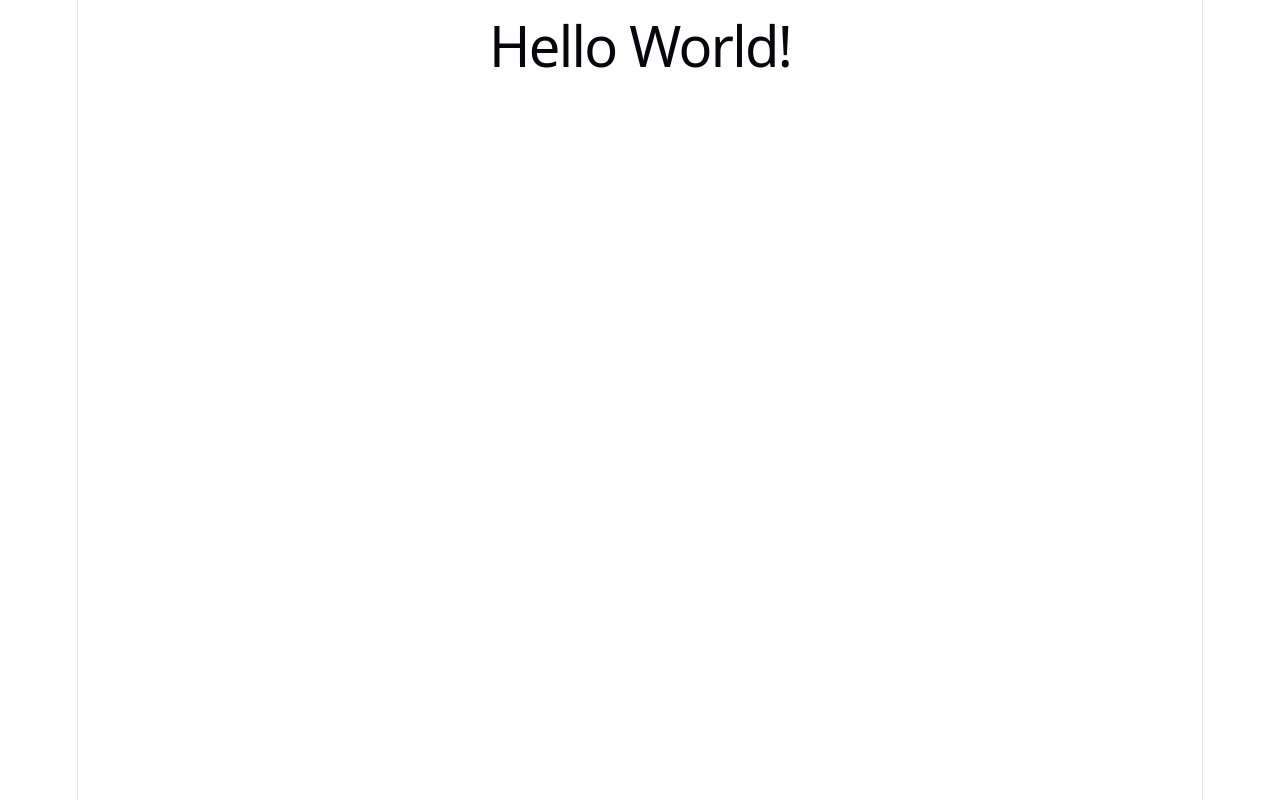
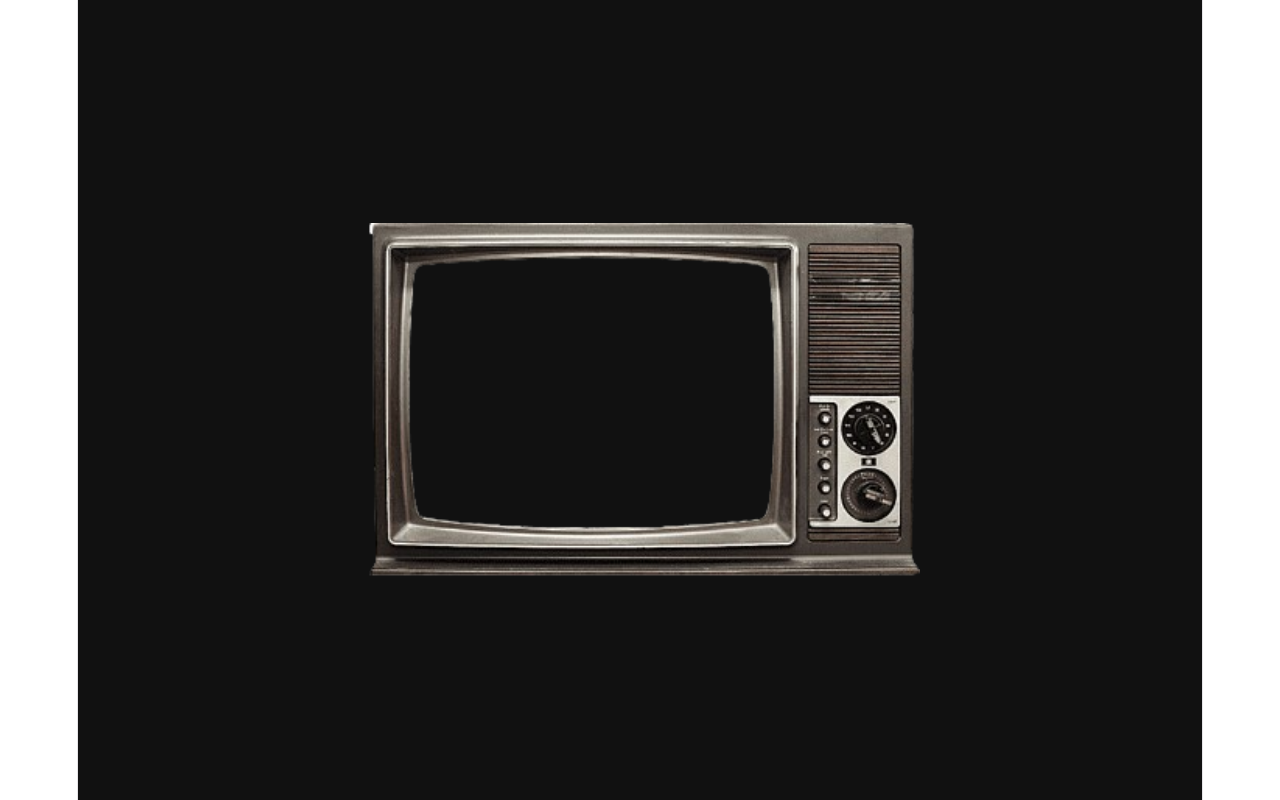
Before and after one commit to siddharthan-pradeep07/personal-website-redesign, a React (Vite) app: page / in a window 1280 px wide. Built offline with nearby package versions, Linux system fonts and the light colour scheme.

Commit message:
(commit2) Added a tv image and added the code to display the img.

```diff
--- a/src/App.jsx
+++ b/src/App.jsx
@@ -1,9 +1,15 @@
-function App() {
+import tvImage from "./assets/crt_tv.png";
+
+export default function App() {
   return (
-    <div>
-      <h1>Hello World!</h1>
+    <div style={{
+      minHeight: "100vh",
+      background: "#111",
+      display: "flex",
+      alignItems: "center",
+      justifyContent: "center",
+    }}>
+      <img src={tvImage} alt="Old CRT TV" style={{ width: 560 }} />
     </div>
   );
 }
-
-export default App;
```
Also changed, not shown: src/assets/crt_tv.png (added).
